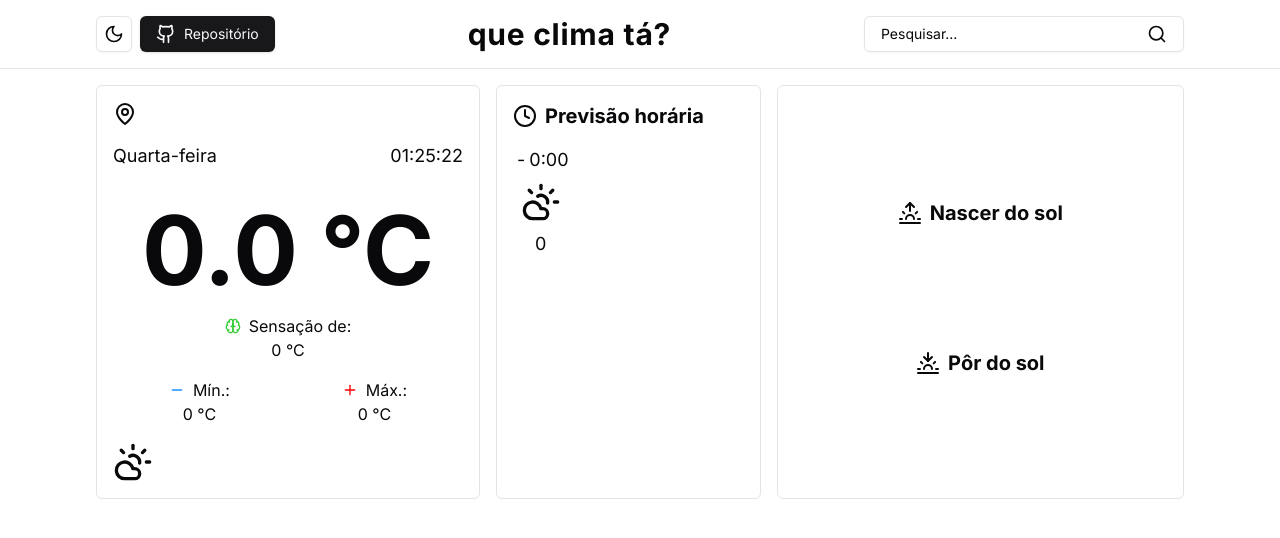
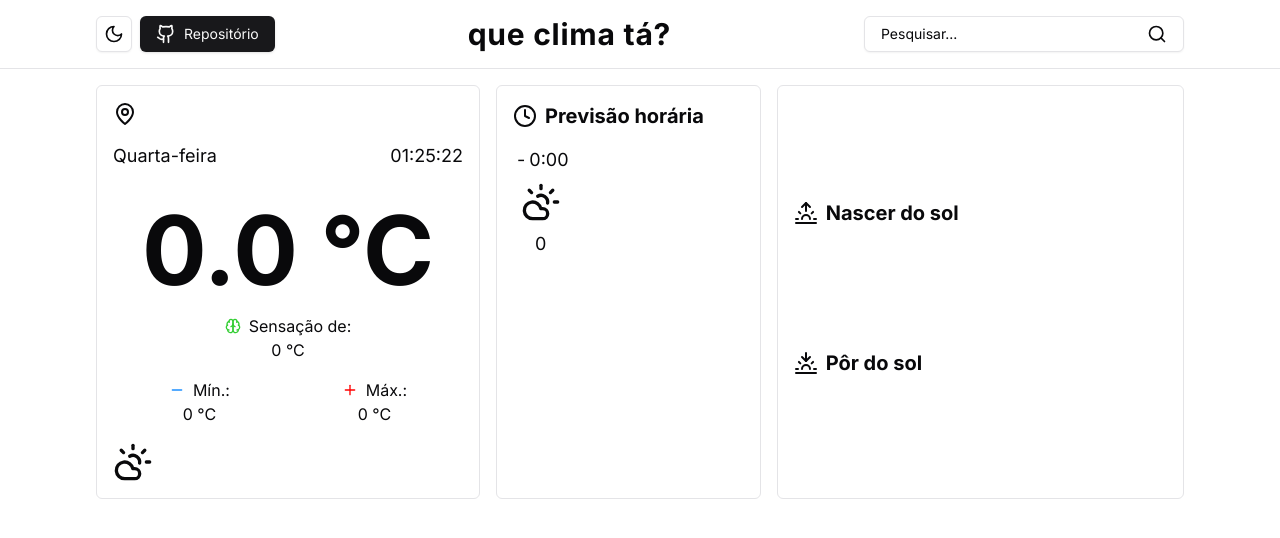
Before and after one commit to victorSilvaGuedes/que-clima-ta, a Next.js app: page / in a window 1280 px wide. Shown: the top 538 px of the page. Built offline with nearby package versions, Linux system fonts and the light colour scheme; no server answers.

Commit message:
refactor: text positions

```diff
--- a/src/components/sunset-sunrise/index.tsx
+++ b/src/components/sunset-sunrise/index.tsx
@@ -7,21 +7,25 @@ import { Box } from '../box'
 export function SunsetSunrise() {
   const { forecast } = useGlobalContext()
   return (
-    <Box className="flex flex-col flex-1 gap-4 items-center justify-evenly">
-      <div className="flex flex-col items-center gap-2">
+    <Box className="flex flex-col flex-1 gap-4 justify-evenly">
+      <div className="flex flex-col gap-2">
         <div className="flex items-center gap-2">
           <Sunrise />
           <p className="text-xl font-semibold">Nascer do sol</p>
         </div>
-        <p className="text-5xl font-semibold">{forecast.sunriseFormatted}</p>
+        <p className="text-5xl font-semibold text-center">
+          {forecast.sunriseFormatted}
+        </p>
       </div>
 
-      <div className="flex flex-col items-center gap-2">
+      <div className="flex flex-col gap-2">
         <div className="flex items-center gap-2">
           <Sunset />
           <p className="text-xl font-semibold">Pôr do sol</p>
         </div>
-        <p className="text-5xl font-semibold">{forecast.sunsetFormatted}</p>
+        <p className="text-5xl font-semibold text-center">
+          {forecast.sunsetFormatted}
+        </p>
       </div>
     </Box>
   )
```
